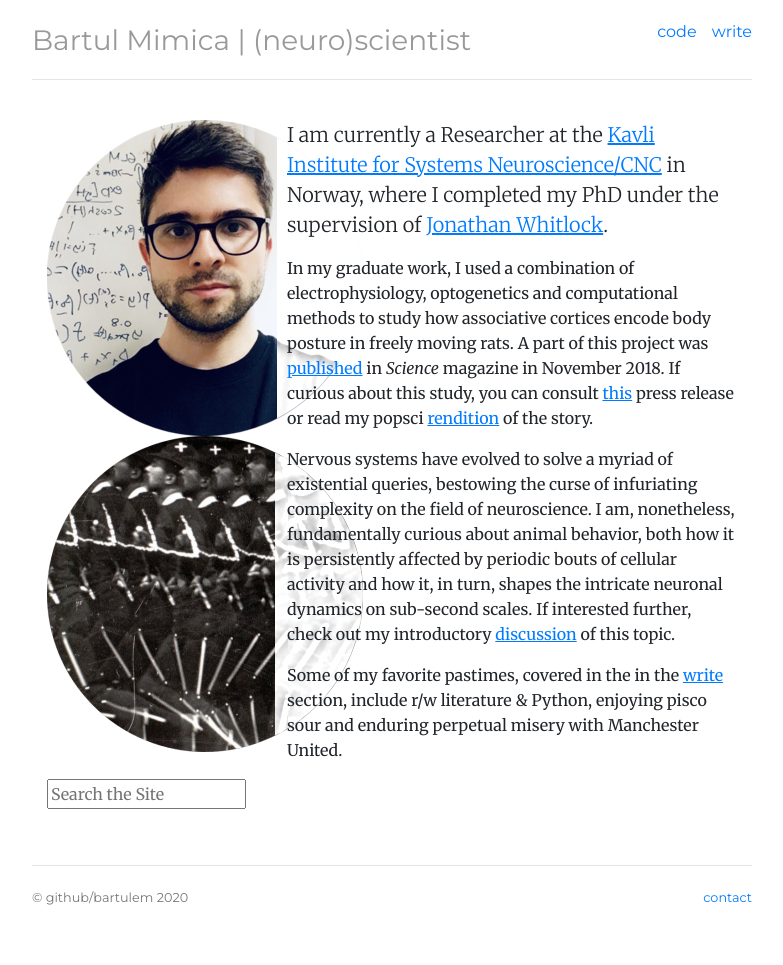
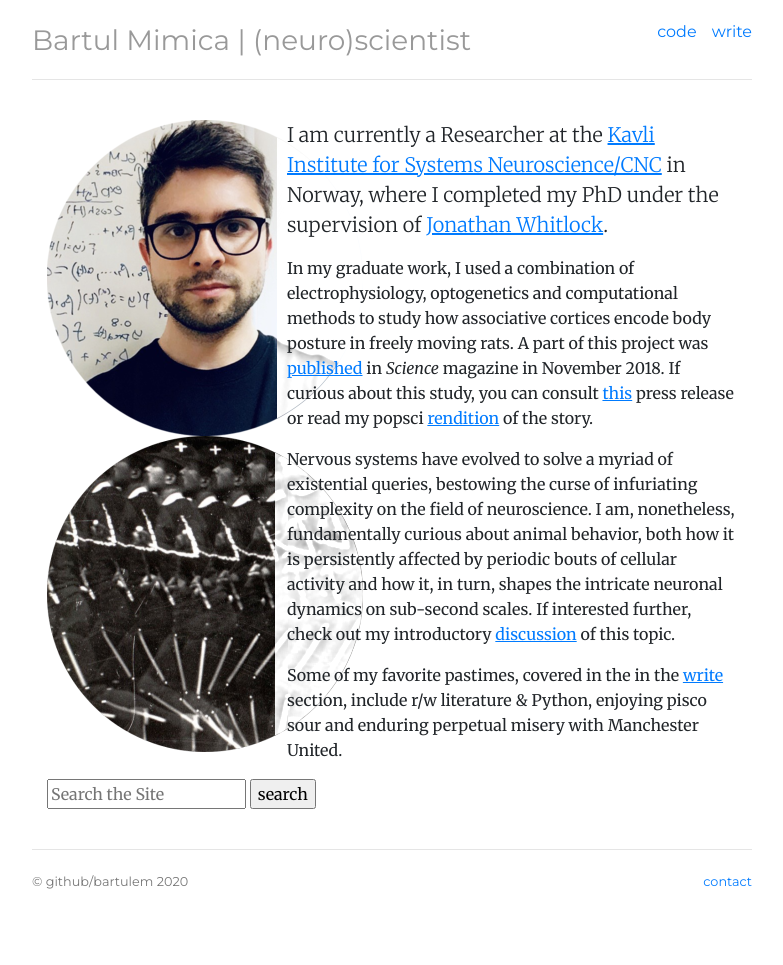
Before and after one commit to bartulem/bartulem.github.io, a Jekyll site: the page built from index.html, in a window 1280 px wide. Shown: the whole page, without its empty margins (248-1031 px from the left). Built offline with Jekyll 4.4.1, drawn with Linux system fonts in a browser that asks for light colours; comment, search, counter and statistics services are not loaded.

Commit message:
add search engine step40

```diff
--- a/index.html
+++ b/index.html
@@ -24,7 +24,8 @@ tag: (neuro)scientist
        <div class="container">
 	  <div class="well" id="searchbox">
 	     <input id="search-field" placeholder="Search the Site"/>
-	     <ul id="results"></ul>
+             <input type="submit" value="search">
+	     <section id="results"></section>
 	  </div>
        </div>
 
```
